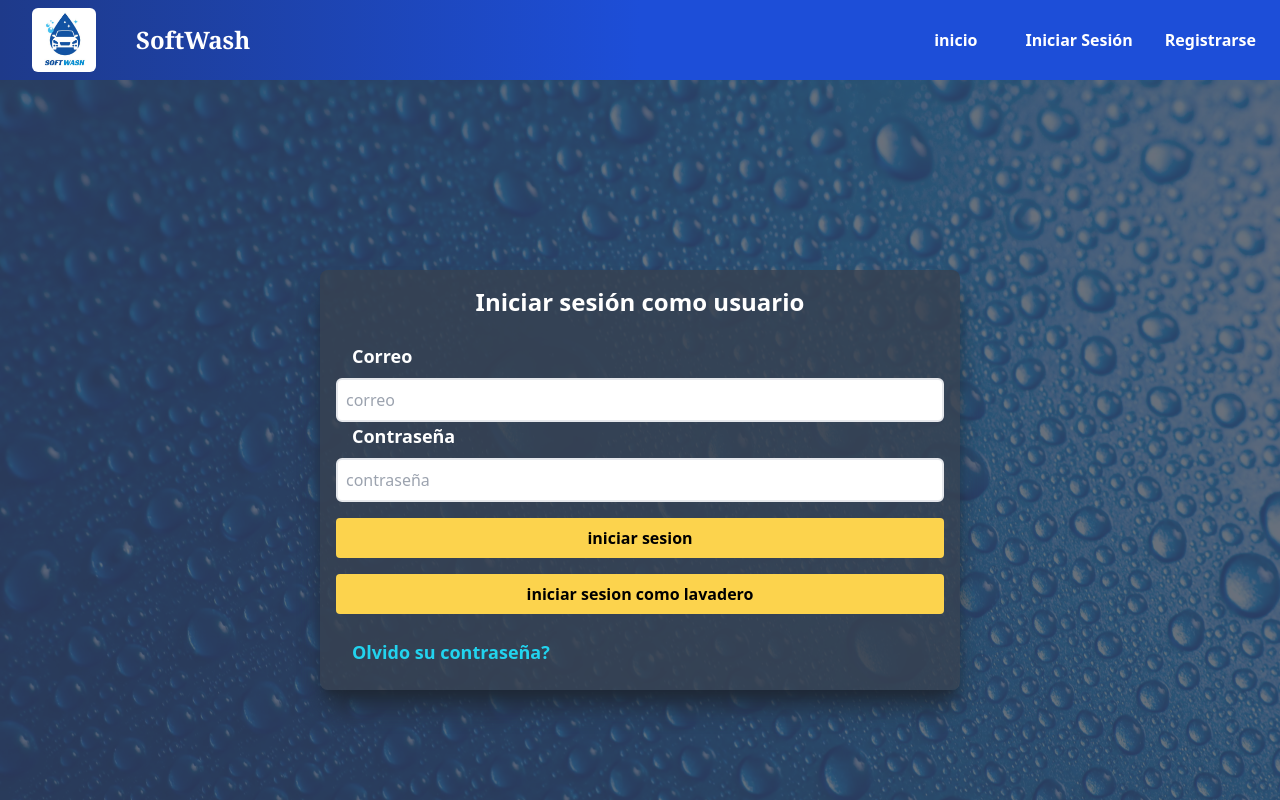
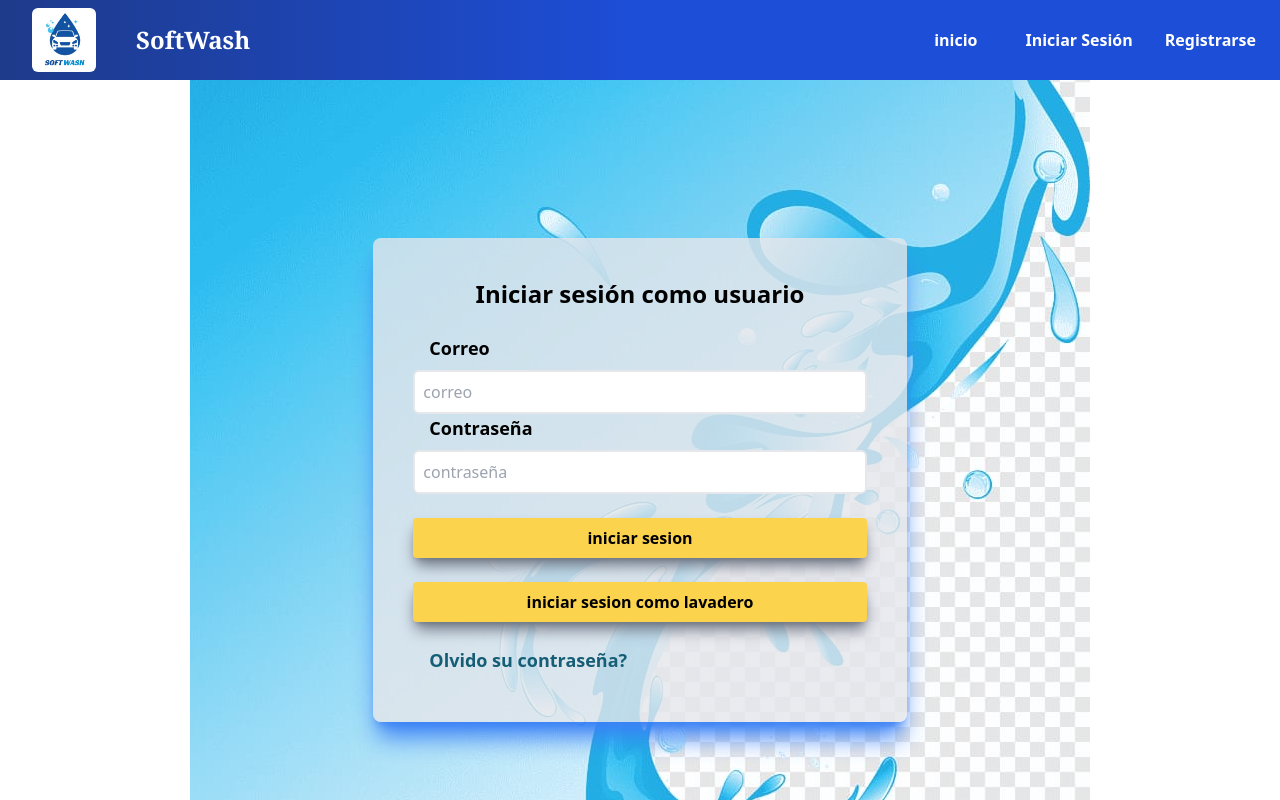
Before and after one commit to andrudevv/Proyecto-Formativo-Softwash, a React (Vite) app: page /sign-in-user in a window 1280 px wide. Shown: the top 800 px of the page. Built offline with nearby package versions, Linux system fonts and the light colour scheme.

Commit message:
Cambio de camila malo

```diff
--- a/src/pages/User/LoginUser.jsx
+++ b/src/pages/User/LoginUser.jsx
@@ -1,17 +1,19 @@
-import { useForm } from "react-hook-form"
+import { useForm } from "react-hook-form";
 import { useAuth } from "../../context/UserContext";
-import {  Link, useNavigate } from "react-router-dom";
+import { Link, useNavigate } from "react-router-dom";
 import { useEffect } from "react";
-import fondoLogin from '../../img/gotas.jpg'
+import img from "../../img/fondoo.jpg";
 function LoginUser() {
-
-  const { register, handleSubmit, formState: { errors } } = useForm()
-  const { signin, registerErrors, isAuthenticatedUser} = useAuth();
+  const {
+    register,
+    handleSubmit,
+    formState: { errors },
+  } = useForm();
+  const { signin, registerErrors, isAuthenticatedUser } = useAuth();
   const navigate = useNavigate();
   const onSubmit = handleSubmit((data) => {
     signin(data);
-    // console.log(Response);
-  })
+  });
 
   useEffect(() => {
     if (isAuthenticatedUser) {
@@ -19,51 +21,89 @@ function LoginUser() {
     }
   }, [isAuthenticatedUser]);
   return (
-    <div className="flex  items-center justify-center h-screen bg-custom-pagina-fondo">
-      <div className="h-full  w-screen absolute bg-gray-700">
-      <img src={fondoLogin} className="opacity-25 h-full w-screen " alt="" />
-      </div>
-      <form onSubmit={onSubmit} className="bg-gray-700 bg-opacity-80 shadow-xl shadow-gray-800 rounded-lg absolute w-full md:w-1/2 p-4">
+    <div className="flex  items-center justify-center h-screen ">
+      <img src={img} alt="Background" />
+      <div
+        className="
+"
+      ></div>
+      <form
+        onSubmit={onSubmit}
+        className="bg-gray-200 bg-opacity-80 shadow-xl shadow-blue-500 rounded-lg absolute w-5/12 p-10"
+      >
         {registerErrors.map((error, i) => (
           <div className="flex justify-center items-center">
-                        <div id='modal-component-container' className='fixed  h-52  z-10  top-0'>
-                            <div className='modal-flex-container flex items-end justify-center min-h-screen pt-4 px-4 pb-20 text-center sm:block sm:p-0'>
-                                <div className='modal-bg-container fixed inset-0 bg-gray-700 bg-opacity-75'></div>
-                                <div className='modal-space-container hidden sm:inline-block sm:align-middle sm:h-screen'></div>
+            <div
+              id="modal-component-container"
+              className="fixed  h-52  z-10  top-0"
+            >
+              <div className="modal-flex-container flex items-end justify-center min-h-screen pt-4 px-4 pb-20 text-center sm:block sm:p-0">
+                <div className="modal-bg-container fixed inset-0 bg-gray-700 bg-opacity-75"></div>
+                <div className="modal-space-container hidden sm:inline-block sm:align-middle sm:h-screen"></div>
 
-                                <div id='modal-container' className='modal-container inline-block align-bottom  rounded-lg text-left overflow-hidden shadow-xl transform transition-all sm:my-8 sm:align-middle sm:max-w-lg w-full'>
-                                    <div className=' bg-red-500 p-2  rounded-lg text-white' key={i}>
+                <div
+                  id="modal-container"
+                  className="modal-container inline-block align-bottom  rounded-lg text-left overflow-hidden shadow-xl transform transition-all sm:my-8 sm:align-middle sm:max-w-lg w-full"
+                >
+                  <div
+                    className=" bg-red-500 p-2  rounded-lg text-white"
+                    key={i}
+                  >
                     {error}
                   </div>
                 </div>
               </div>
             </div>
-                    </div>)) }
-      <h2 className="text-2xl font-semibold mb-6 text-white text-center">Iniciar sesión como usuario</h2>
-      <label className="w-full mb-2 font-semibold text-white px-4 py-3 text-lg  rounded-md">Correo</label>
-        <input type="email" {...register('email', { required: true })} className="border-2 w-full p-2 mt-2 placeholder-gray-400 rounded-md" placeholder="correo" />
+          </div>
+        ))}
+        <h2 className="text-2xl font-semibold mb-6 text-black text-center">
+          Iniciar sesión como usuario
+        </h2>
+        <label className="w-full mb-2 font-semibold text-black px-4 py-3 text-lg  rounded-md">
+          Correo
+        </label>
+        <input
+          type="email"
+          {...register("email", { required: true })}
+          className="border-2 w-full p-2 mt-2 placeholder-gray-400 rounded-md"
+          placeholder="correo"
+        />
         {errors.email && (
-          <p className="text-red-500 text-lg ">email es requerido</p>
+          <p className="text-red-500 text-lg ">Email es requerido</p>
         )}
-        <label className="w-full mb-2 font-semibold text-white px-4 py-2 text-lg rounded-md">Contraseña</label>
-        <input type="password" {...register('password', { required: true })} className="border-2 w-full p-2 mt-2 placeholder-gray-400 rounded-md" placeholder="contraseña" />
+        <label className="w-full mb-2 font-semibold text-black px-4 py-2 text-lg rounded-md">
+          Contraseña
+        </label>
+        <input
+          type="password"
+          {...register("password", { required: true })}
+          className="border-2 w-full p-2 mt-2 placeholder-gray-400 rounded-md"
+          placeholder="contraseña"
+        />
         {errors.password && (
-          <p className="text-red-500 text-lg">contraseña es requerida</p>
+          <p className="text-red-500 text-lg">Contraseña es requerida</p>
         )}
 
-
-
-
-<button  type="submit"className="bg-button-primary text-black font-semibold transition delay-150 duration-300 ease-in-out hover:scale-110 mt-4 py-2 px-4 rounded hover:bg-blue-400  w-full">iniciar sesion</button>
-        <button type="button" className="bg-button-primary transition delay-150 duration-300 ease-in-out text-black font-semibold mt-4 py-2 px-4 rounded hover:scale-110 hover:bg-blue-400  w-full">
+        <button
+          type="submit"
+          className="bg-button-primary shadow-lg shadow-gray-500 text-black transition delay-150 duration-300 ease-in-out hover:bg-blue-400 font-semibold mt-6 h-10 hover:scale-110 w-full rounded"
+        >
+          iniciar sesion
+        </button>
+        <button
+          type="button"
+          className="bg-button-primary shadow-lg shadow-gray-500 text-black transition delay-150 duration-300 ease-in-out hover:bg-blue-400 font-semibold mt-6 h-10 hover:scale-110 w-full rounded"
+        >
           <Link to="/sign-in-client">iniciar sesion como lavadero</Link>
         </button>
-        <p className=" text-cyan-400  font-semibold text-lg mt-4 py-2 px-4 rounded hover:scale110 w-full"><Link to="/reset-password-user">Olvido su contraseña?</Link></p>
+        <p className=" text-cyan-800 font-semibold text-lg mt-4 py-2 px-4 rounded hover:scale110 w-full">
+          <Link to="/reset-password-user">Olvido su contraseña?</Link>
+        </p>
 
         {/* <p className="flex gap-x-2 justify-between my-3 ">no tienes una cuenta?  <Link to="/register" className="text-sky-500"> sign up</Link></p> */}
       </form>
     </div>
-  )
+  );
 }
 
-export default LoginUser
+export default LoginUser;
```
Also changed, not shown: src/img/fondoo.jpg (added). Lines whose indentation alone changed are shown as unchanged.
